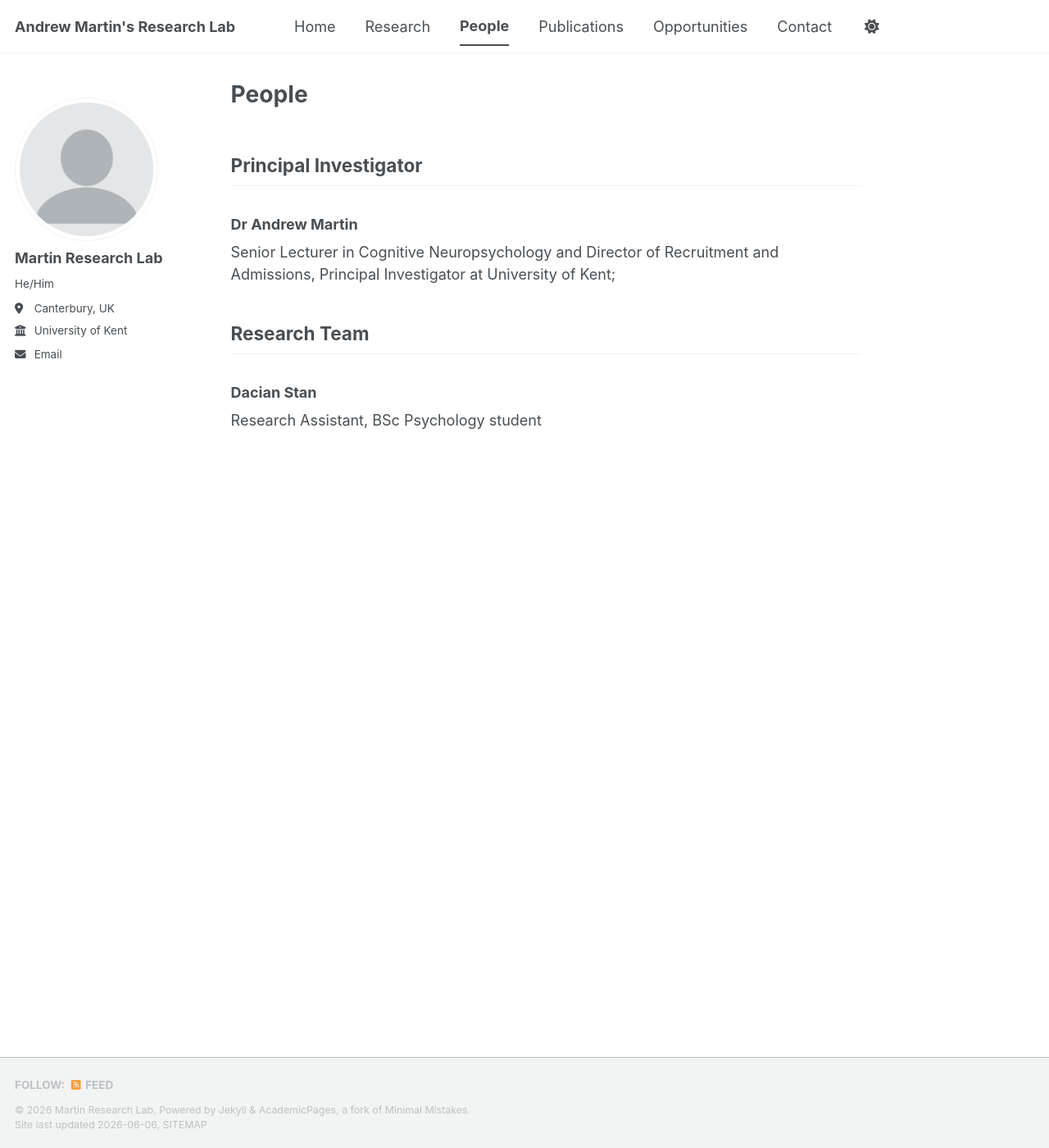
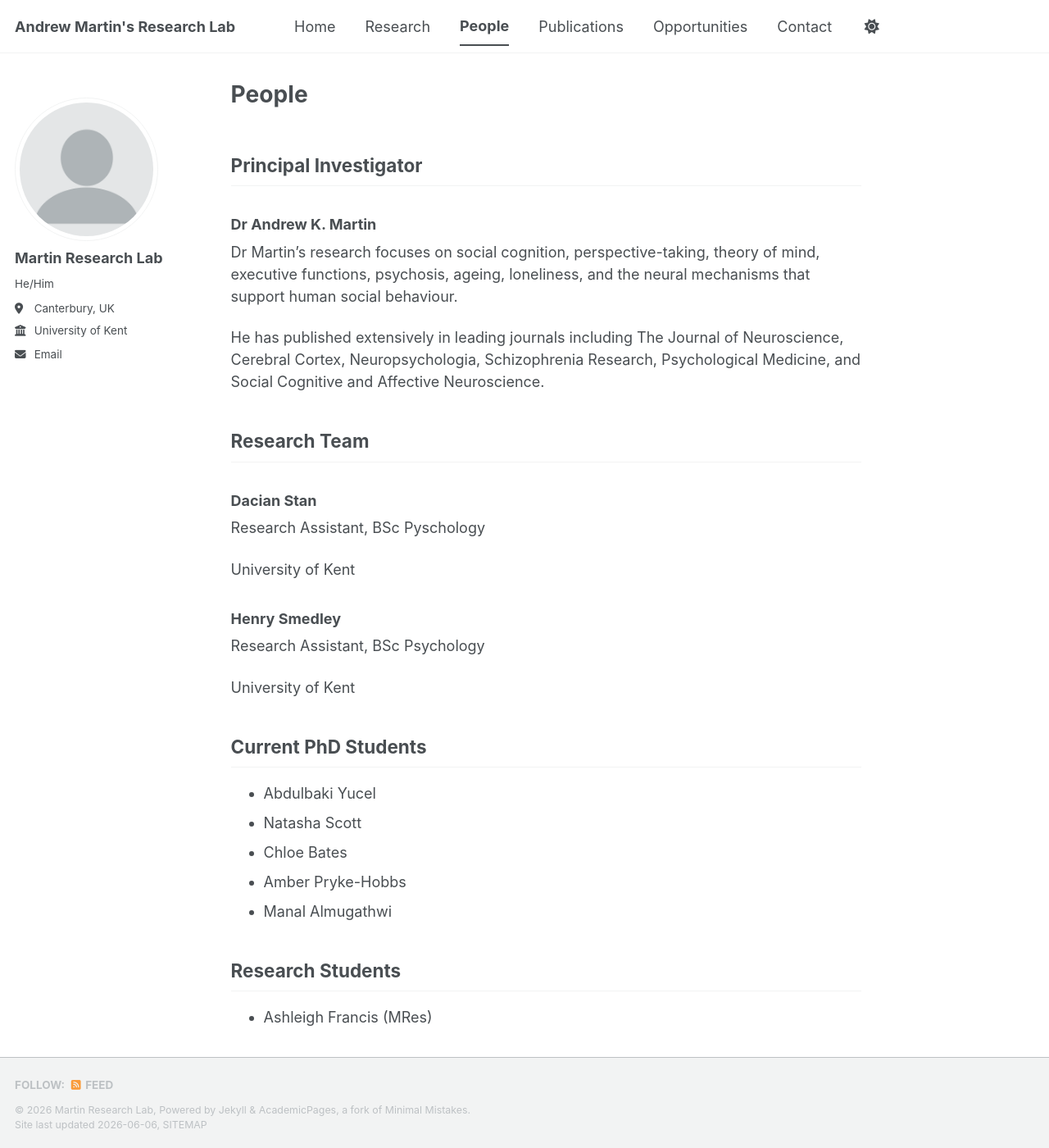
Before and after one commit to DacianS15/martins-lab.github.io, a Jekyll site: the page built from _pages/people.md, in a window 1280 px wide and 1400 px high. Shown: the whole window at 82% size. Built offline with Jekyll 4.4.1, drawn with Linux system fonts in a browser that asks for light colours; a script bundle is joined from its source files by our own code; library files that are not in the unit come from our copies.

Commit message:
Update people.md

```diff
--- a/_pages/people.md
+++ b/_pages/people.md
@@ -6,12 +6,33 @@ author_profile: true
 
 ## Principal Investigator
 
-### Dr Andrew Martin
+### Dr Andrew K. Martin
 
-Senior Lecturer in Cognitive Neuropsychology and Director of Recruitment and Admissions, Principal Investigator at University of Kent;
+Dr Martin's research focuses on social cognition, perspective-taking, theory of mind, executive functions, psychosis, ageing, loneliness, and the neural mechanisms that support human social behaviour.
+
+He has published extensively in leading journals including The Journal of Neuroscience, Cerebral Cortex, Neuropsychologia, Schizophrenia Research, Psychological Medicine, and Social Cognitive and Affective Neuroscience.
 
 ## Research Team
 
 ### Dacian Stan
 
-Research Assistant, BSc Psychology student
+Research Assistant, BSc Pyschology
+
+University of Kent
+
+### Henry Smedley
+Research Assistant, BSc Psychology
+
+University of Kent
+
+## Current PhD Students
+
+- Abdulbaki Yucel
+- Natasha Scott
+- Chloe Bates
+- Amber Pryke-Hobbs
+- Manal Almugathwi
+
+## Research Students
+
+- Ashleigh Francis (MRes)
```
